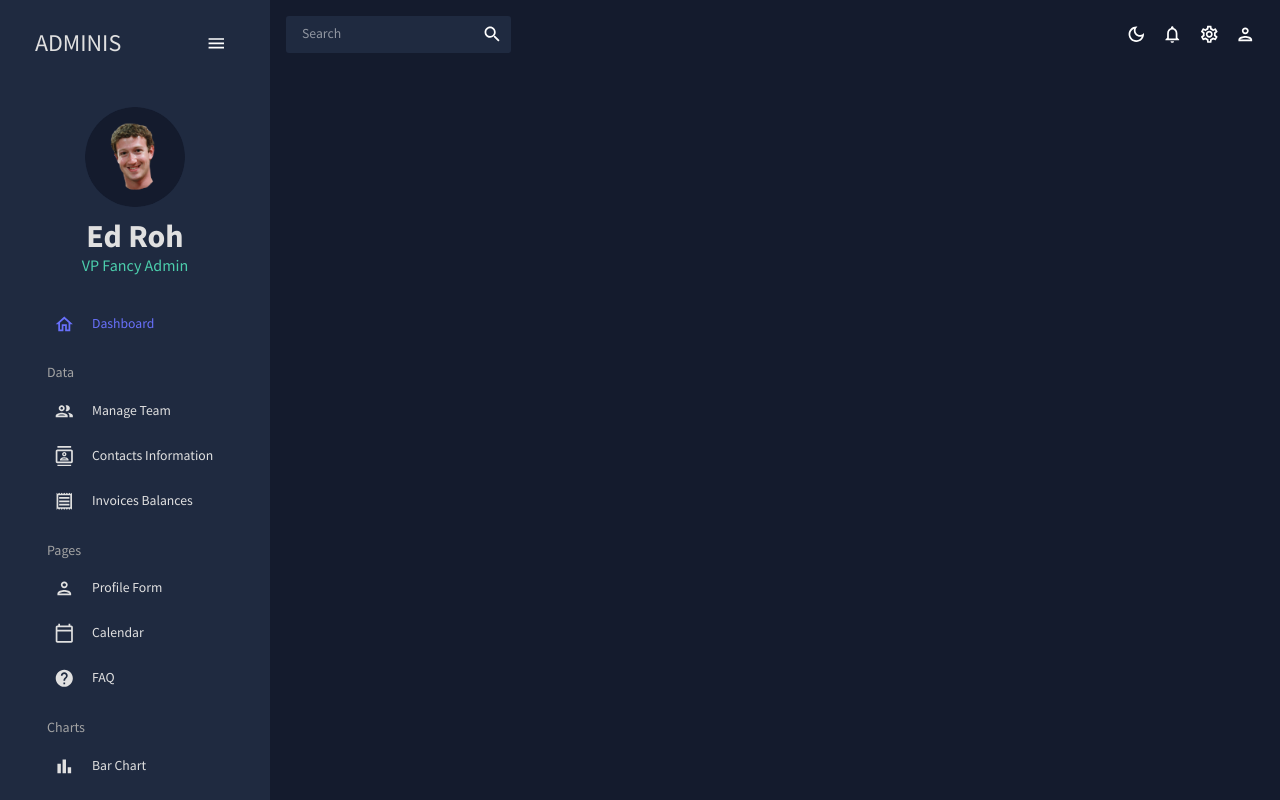
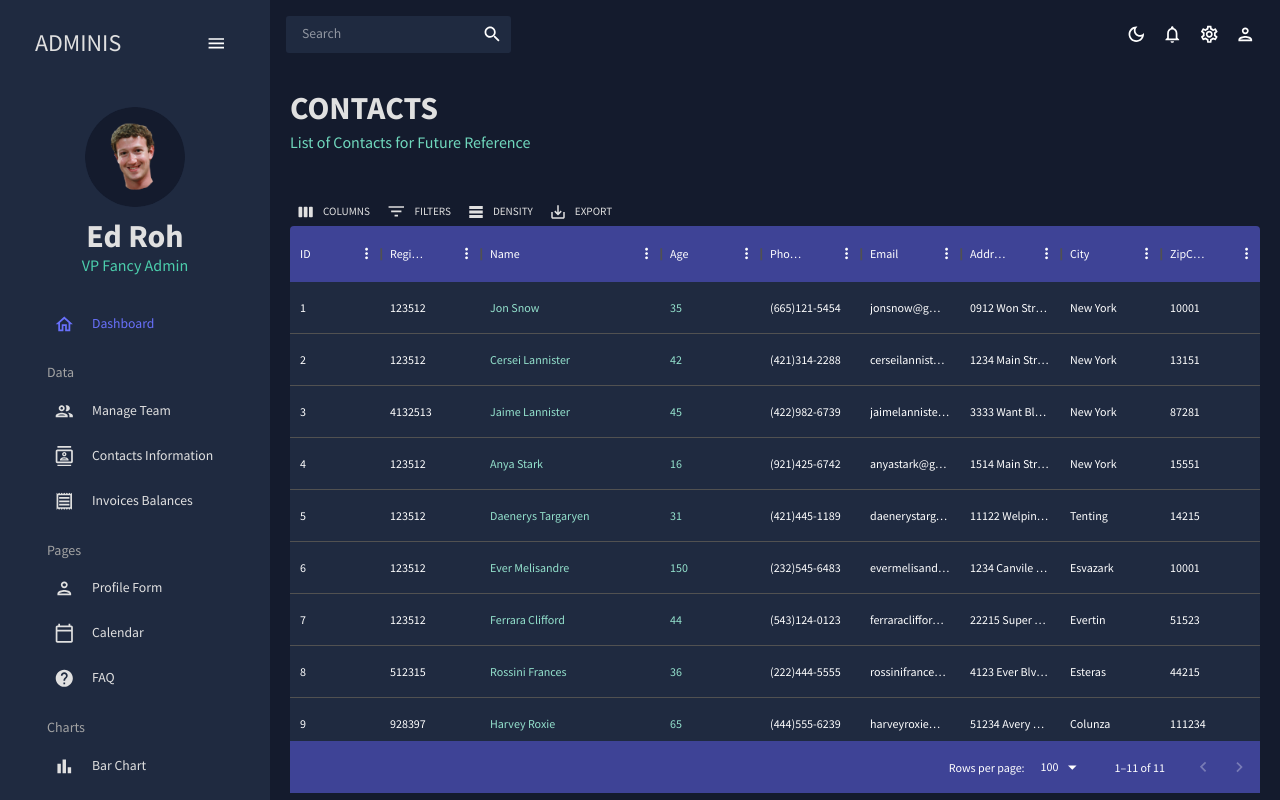
Before and after one commit to paszo/ed-roh-dashboard-tutorial, a React (Create React App) app: page /contacts in a window 1280 px wide. Built offline with nearby package versions, Linux system fonts and the light colour scheme.

Commit message:
added contacts

```diff
--- a/src/App.js
+++ b/src/App.js
@@ -6,7 +6,7 @@
 import Dashboard from "./scenes/dashboard";
 import Team from "./scenes/team";
 // import Invoices from "./scenes/invoices";
-// import Contacts from "./scenes/contacts";
+import Contacts from "./scenes/contacts";
 // import Bar from "./scenes/bar";
 // import Form from "./scenes/form";
 // import Line from "./scenes/line";
@@ -30,7 +30,7 @@
                     <Routes>
                         <Route path="/" element={<Dashboard/>}/>
                         <Route path="/team" element={<Team/>}/>
-                        {/*<Route path="/contacts" element={<Contacts/>}/>*/}
+                        <Route path="/contacts" element={<Contacts/>}/>
                         {/*<Route path="/invoices" element={<Invoices/>}/>*/}
                         {/*<Route path="/form" element={<Form/>}/>*/}
                         {/*<Route path="/bar" element={<Bar/>}/>*/}
--- /dev/null
+++ b/src/scenes/contacts/index.jsx
@@ -0,0 +1,68 @@
+import {Box} from "@mui/material";
+import {DataGrid, GridToolbar} from "@mui/x-data-grid";
+import {tokens} from "../../theme";
+import {mockDataContacts} from "../../data/mockData";
+import Header from "../../components/Header";
+import {useTheme} from "@mui/material";
+const Team = () => {
+    const theme = useTheme();
+    const colors = tokens(theme.palette.mode);
+
+    const columns = [
+        {field: "id", headerName: "ID", flex: 0.5},
+        {field: "registrarId", headerName: "Registrar ID"},
+        {field: "name", headerName: "Name", flex: 1, cellClassName: "name-column-cell"},
+        {field: "age", headerName: "Age", type: "number", headerAlign: "left", align: "left", cellClassName: "name-column-cell"},
+        {field: "phone", headerName: "Phone Number"},
+        {field: "email", headerName: "Email"},
+        {field: "address", headerName: "Address"},
+        {field: "city", headerName: "City"},
+        {field: "zipCode", headerName: "ZipCode"}
+    ]
+
+
+    return (
+        <Box m="20px">
+            <Header title="CONTACTS" subtitle="List of Contacts for Future Reference"/>
+            <Box
+            m="40px 0 0 0"
+            height = "75vh"
+            sx={{
+                "& .MuiDataGrid-root": {
+                    border: "none"
+                },
+                "& .MuiDataGrid-cell": {
+                    borderBottom: "none"
+                },
+                "& .name-column-cell": {
+                    color: colors.greenAccent[300]
+                },
+                "& .MuiDataGrid-columnHeaders": {
+                    backgroundColor: colors.blueAccent[700],
+                    borderBottom: "none"
+                },
+                "& .MuiDataGrid-virtualScroller": {
+                    backgroundColor: colors.primary[400],
+                },
+                "& .MuiDataGrid-footerContainer": {
+                    borderTop: "none",
+                    backgroundColor: colors.blueAccent[700]
+                },
+                "& .MuiDataGrid-toolbarContainer .MuiButton-text": {
+                    color: `${colors.grey[100]} !important`
+                }
+            }}
+            >
+                <DataGrid
+                rows={mockDataContacts}
+                columns={columns}
+                components={{Toolbar: GridToolbar}}
+                >
+
+                </DataGrid>
+            </Box>
+        </Box>
+    )
+}
+
+export default Team;
```
